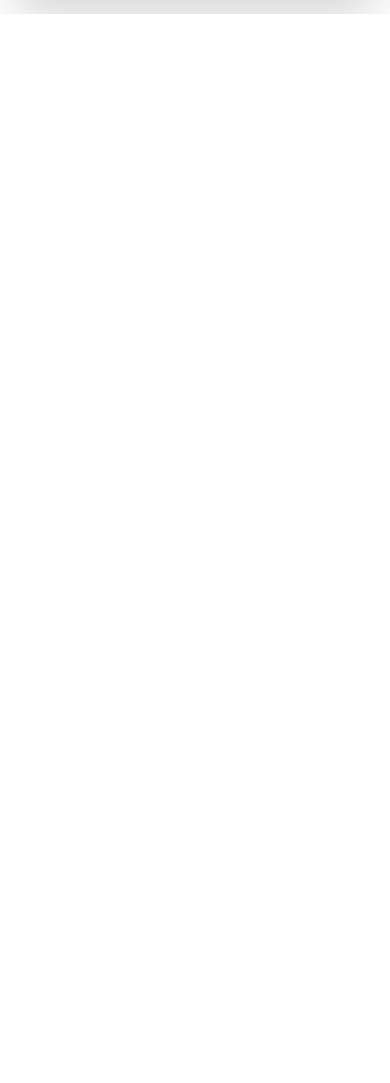
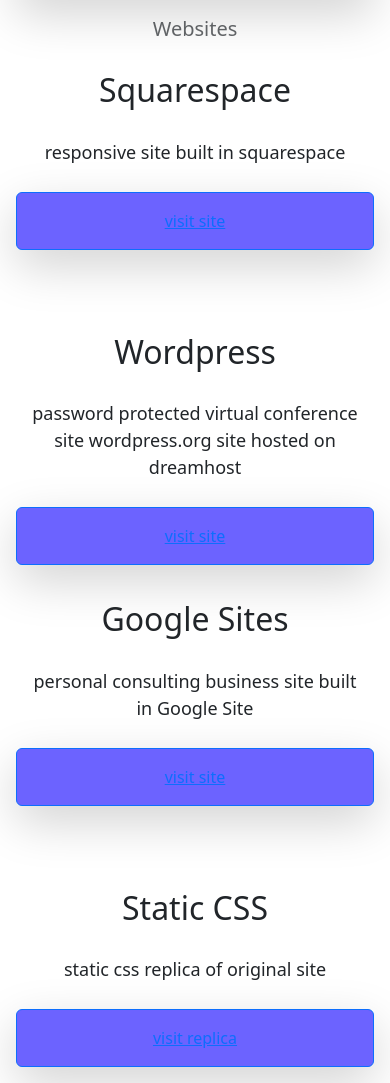
Before and after one commit to emnojacks/shecodes-portfolio, a website: page index.html in a window 390 px wide. Shown: the part 1794-2877 px from the top of the page. Before the commit the page ends 1808 px from the top, so only its background shows below. Drawn offline with nearby package versions, Linux system fonts and the light colour scheme.

Commit message:
Update index.html

```diff
--- a/index.html
+++ b/index.html
@@ -111,6 +111,56 @@
           </div>
 </div>
 
+<h3 class="responsive_h3">Websites</h3>
+<div class="row">
+<!--sq space-->
+    <div class="col-sm-6 p-3">
+        <h2 class="responsive_h2 mb-3">Squarespace</h2>
+      <p>responsive site built in squarespace</p>
+      <button class="btn bv-btn btn-primary shadow-lg p-3"><a href="https://www.foodprintgroup.com" target="_blank">visit site</a></button>
+      </div>
+      <div class="col-sm-6 p-3">
+          <img src="/src/images/weather.png" alt="weather" class="rounded-1 img-fluid d-none d-sm-block"/>
+        </div>
+  </div>
+
+<!--wordpress -->
+  <div class="row">
+      <div class="col-sm-6 p-2">
+          <img src="/src/images/yogurt.png" alt="yogurt" class="rounded-1 img-fluid  d-none d-sm-block"/>
+        </div>
+        <div class="col-sm-6 p-3">
+               <h2 class="responsive_h2 mb-3">Wordpress</h2>
+            <p>password protected virtual conference site wordpress.org site hosted on dreamhost</p>
+            <button class="btn bv-btn btn-primary shadow-lg p-3"><a href="https://www.nrccongress.org" target="_blank">visit site</a></button>
+          </div>
+</div>
+
+<div class="row">
+<!--google sites-->
+    <div class="col-sm-6 p-3">
+        <h2 class="responsive_h2 mb-3">Google Sites</h2>
+      <p>personal consulting business site built in Google Site</p>
+      <button class="btn bv-btn btn-primary shadow-lg p-3"><a href="https://www.incircled.org" target="_blank">visit site</a></button>
+      </div>
+      <div class="col-sm-6 p-3">
+          <img src="/src/images/weather.png" alt="weather" class="rounded-1 img-fluid d-none d-sm-block"/>
+        </div>
+  </div>
+
+<!--webflor -->
+  <div class="row">
+      <div class="col-sm-6 p-2">
+          <img src="/src/images/yogurt.png" alt="yogurt" class="rounded-1 img-fluid  d-none d-sm-block"/>
+        </div>
+        <div class="col-sm-6 p-3">
+               <h2 class="responsive_h2 mb-3">Static CSS</h2>
+            <p>static css replica of original site</p>
+            <button class="btn bv-btn btn-primary shadow-lg p-3"><a href="https://emnojacks.github.io/static-layout/" target="_blank">visit replica</a></button>
+          </div>
+</div>
+
+</div>
 
 
     <script
```
